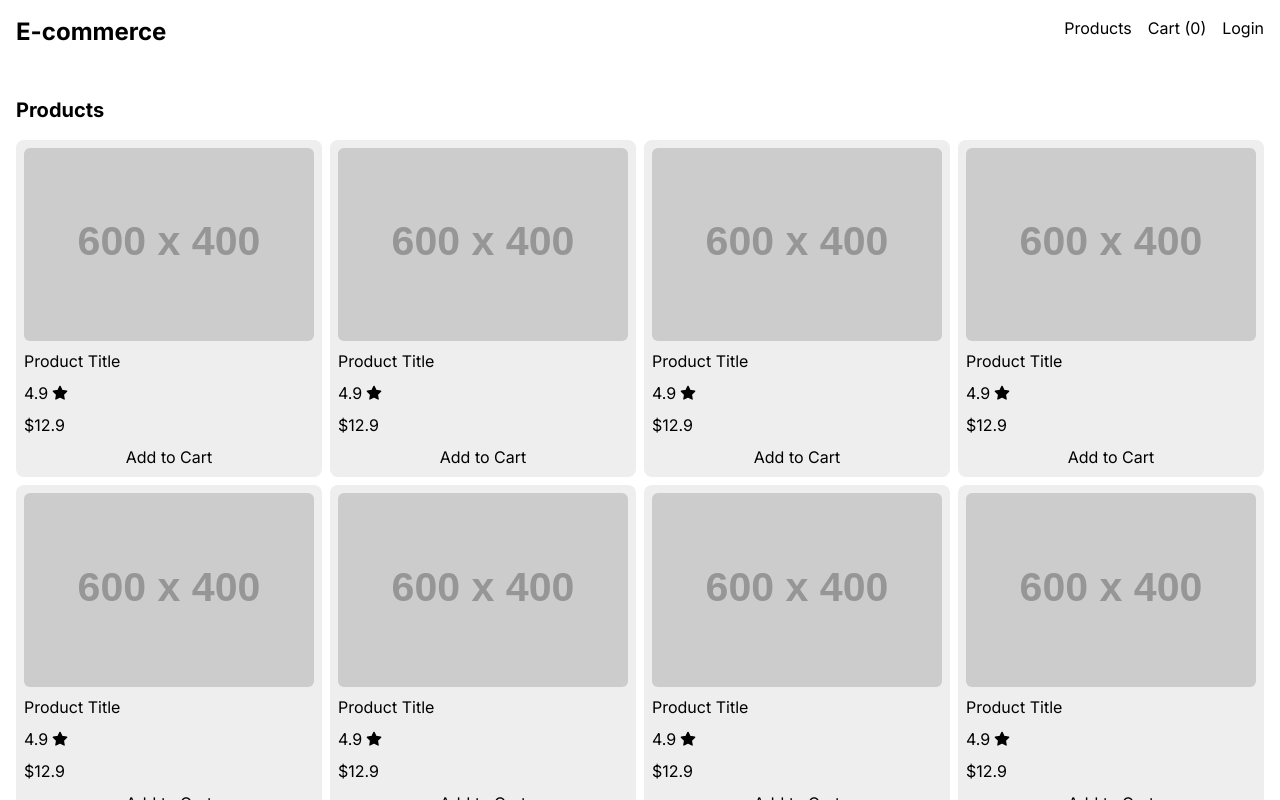
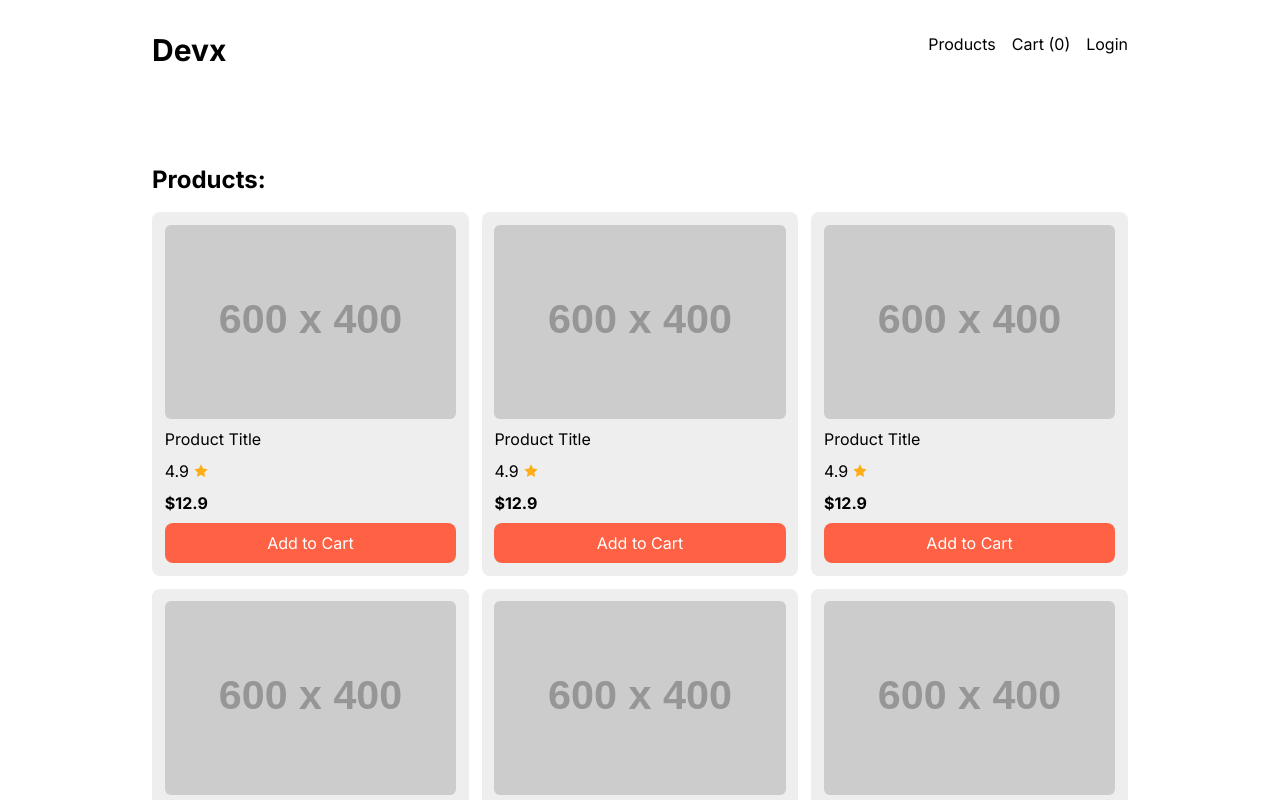
Before and after one commit to youssef-devx/ecommerce, a Next.js app: page / in a window 1280 px wide. Shown: the top 800 px of the page. Built offline with nearby package versions, Linux system fonts and the light colour scheme.

Commit message:
Add: adding some styles

```diff
--- a/src/app/cart/page.js
+++ b/src/app/cart/page.js
@@ -22,10 +22,10 @@ export default function Cart() {
 
   return (
     <main className="flex flex-col gap-4">
-      <div className="flex justify-between">
-        <h2 className="text-xl font-bold">Cart</h2>
+      <div className="flex justify-between items-center">
+        <h2 className="text-2xl font-bold">Cart items:</h2>
         <p className="bg-[#eee] p-4 rounded-lg">
-          Total Price: ${cart.reduce((a, b) => a + b.price, 0).toFixed(2)}
+          Total Price: <span className="font-bold">${cart.reduce((a, b) => a + b.price, 0).toFixed(2)}</span>
         </p>
       </div>
       <div className="products">
@@ -37,9 +37,9 @@ export default function Cart() {
           />
         ))}
       </div>
-      {cart.length < 1 ? <div>No product was added, try add some.</div> : null}
+      {cart.length < 1 ? <div className="bg-[#f75347] text-white p-4 rounded-lg w-fit">No product was added, try add some.</div> : null}
+        {user && cart.length > 0 ? (
           <div className="flex justify-center items-center p-6 bg-[#eee] rounded-lg">
-        {user && cart.length > 0 ? (
             <PayPalScriptProvider options={initialOptions}>
               <PayPalButtons
                 createOrder={(data, actions) => {
@@ -62,8 +62,8 @@ export default function Cart() {
                 }}
               />
             </PayPalScriptProvider>
+          </div>
         ) : null}
-      </div>
     </main>
   )
 }
--- a/src/app/globals.css
+++ b/src/app/globals.css
@@ -19,6 +19,18 @@ body {
   background: rgb(var(--background-color));
 }
 
+button {
+  background-color: #ff6144;
+  color: white;
+  border-radius: .5rem;
+  padding: .5rem 1rem;
+  transition: background-color .3s ease;
+}
+
+button:hover {
+  background-color: #ff3144;
+}
+
 button:disabled {
   background-color: #999;
   color: #333
@@ -27,7 +39,7 @@ button:disabled {
 .products {
   display: grid;
   grid-template-columns: repeat(auto-fill, minmax(300px, 1fr));
-  gap: .5rem;
+  gap: .8rem;
 }
 
 .product {
@@ -36,5 +48,5 @@ button:disabled {
   gap: .5rem;
   background-color: #eee;
   border-radius: .5rem;
-  padding: .5rem;
+  padding: .8rem;
 }
--- a/src/app/page.js
+++ b/src/app/page.js
@@ -11,7 +11,7 @@ export default function Home() {
   const addToCart = useCallback((idx) => setCart(currCart => [...currCart, products[idx]]), [products, setCart])
 
   return <main className="flex flex-col gap-4">
-    <h2 className="text-xl font-bold">Products</h2>
+    <h2 className="text-2xl font-bold">Products:</h2>
     <div className="products">
       {products.map((productInfo, idx) => <Product key={idx} productInfo={productInfo} addToCart={() => addToCart(idx)} />)}
     </div>
--- a/src/components/CartProduct.js
+++ b/src/components/CartProduct.js
@@ -15,8 +15,8 @@ export default memo(function CartProduct({ productInfo, removeFromCart }) {
       />
 
       <h3>{productInfo.title}</h3>
-      <div className="flex items-center gap-1"><span>{productInfo.rating}</span> <Star size={16} fill="black" /></div>
-      <p>${productInfo.price}</p>
+      <div className="flex items-center gap-1"><span>{productInfo.rating}</span> <Star size={16} fill="#ffad17" color="none" /></div>
+      <p className="font-bold">${productInfo.price}</p>
       <button onClick={removeFromCart}>Remove from Cart</button>
     </div>
   )
--- a/src/components/Container.js
+++ b/src/components/Container.js
@@ -31,11 +31,11 @@ export function Container({ children }) {
     })
   }, [setUser])
 
-  //"border-b-2 border-black"
-
-  return <div className="p-4 flex flex-col gap-12">
+  // "border-b-2 border-black"
+  // bg-[#00000010]
+  return <div className="w-[1024px] m-auto p-6 pt-8 flex flex-col gap-[6rem]">
     <header className="flex justify-between">
-      <h1 className="text-2xl font-bold">E-commerce</h1>
+      <h1 className="text-3xl font-bold">Devx</h1>
       <nav>
         <ul className="flex gap-4">
           <li><Link href="/" className="">Products</Link></li>
--- a/src/components/Product.js
+++ b/src/components/Product.js
@@ -14,8 +14,8 @@ export default memo(function Product({ productInfo, addToCart }) {
         priority={false}
       />
       <h3>{productInfo.title}</h3>
-      <div className="flex items-center gap-1"><span>{productInfo.rating}</span> <Star size={16} fill="black" /></div>
-      <p>${productInfo.price}</p>
+      <div className="flex items-center gap-1"><span>{productInfo.rating}</span> <Star size={16} fill="#ffad17" color="none" /></div>
+      <p className="font-bold">${productInfo.price}</p>
       <button onClick={addToCart}>Add to Cart</button>
     </div>
   )
```
Lines whose indentation alone changed are shown as unchanged.
